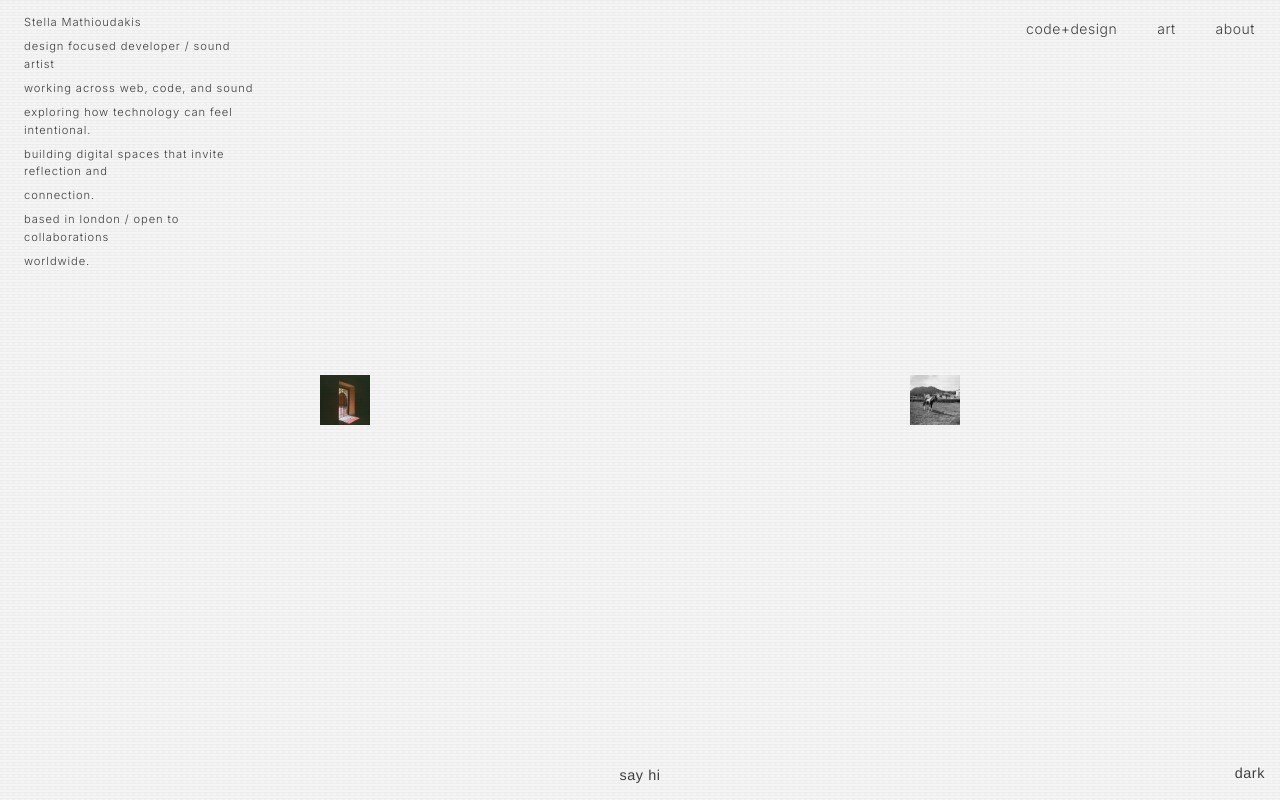
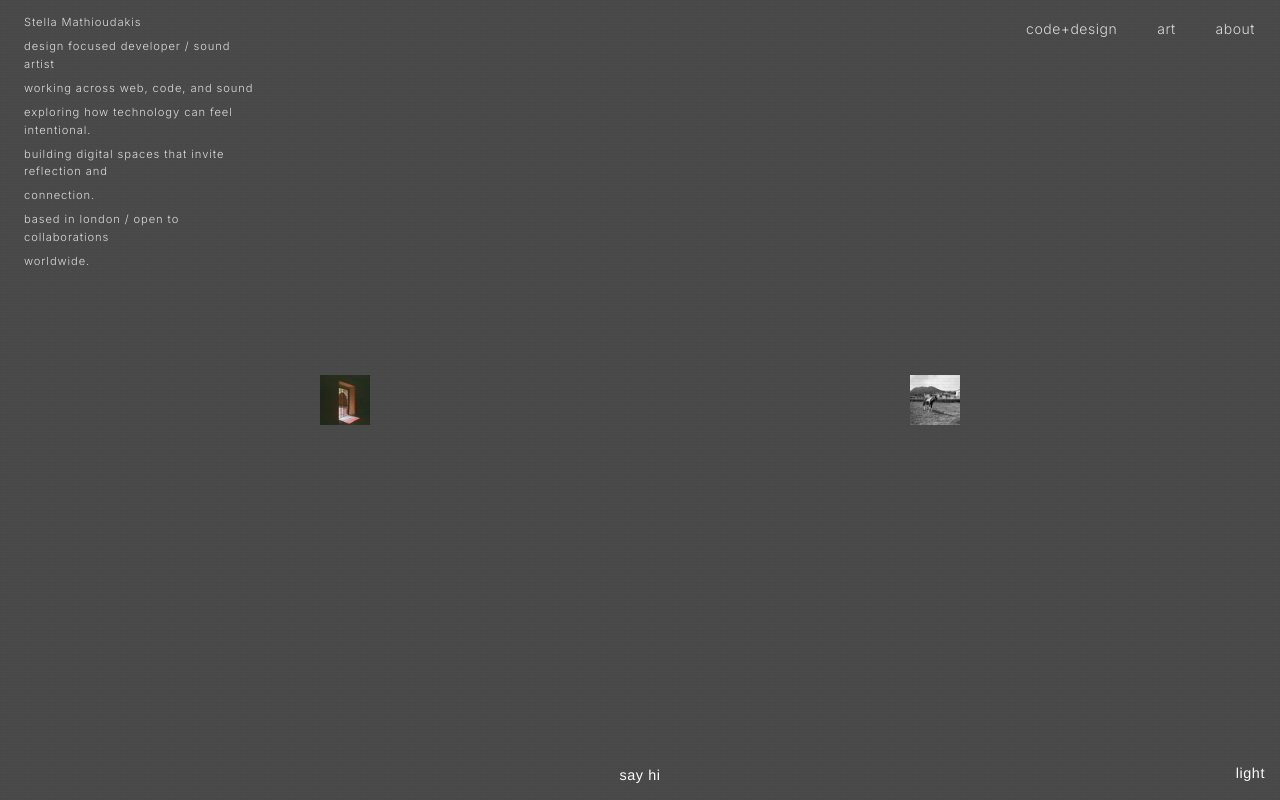
Before and after one commit to stellamaa/new-copy, a Next.js app: page / in a window 1280 px wide. Built offline with nearby package versions, Linux system fonts and the light colour scheme; no server answers.

Commit message:
Fix hydration error by moving random theme selection to client-side only

```diff
--- a/app/constants/mediaFiles.js
+++ b/app/constants/mediaFiles.js
@@ -3,7 +3,7 @@ import { getMediaUrl } from '../utils/getMediaUrl';
 export const mediaFiles = [
   { src: getMediaUrl('/assets/rielavideo.mp4'), type: 'video', url: 'https://rielaspaces.com' , title: 'Website for Riela Bathhouse, made with WEBGL and JS'},
   { src: getMediaUrl('/assets/fionavideo.mp4'), type: 'video', url: 'https://fionaalbrow.com' , title: 'Fiona Albrow portfolio site' },
-  { src: '/assets/jeromevideo.mp4', type: 'video', url: 'https://jeromemusic.co.uk/', title: 'Artist website for Jerome, made with React'},
+  { src: '/assets/jeromevideo.mp4', type: 'video', url: 'https://jeromemusic.co.uk/', title: 'Design and development of website for artist Jerome, made with React'},
   { src: getMediaUrl('/assets/nynspacevideo.mp4'), type: 'video', url: 'https://nynspace.com/', title: 'Website for meditation and art organisation NYN Space, made with React and Sanity'},
   { src: getMediaUrl('/assets/stellaoldvideo.mp4'), type: 'video' , title:' Old Website, made with HTML, CSS, and JS'},
   { src: '/assets/image1.png', type: 'image', title: 'Touch in Vein - P5.js experiment'},
--- a/app/hooks/useTheme.js
+++ b/app/hooks/useTheme.js
@@ -19,11 +19,34 @@ export function useTheme() {
       window.dispatchEvent(event);
     }
 
-    // Read the current theme state (set by the random script in layout)
-    // Don't override it - just sync the button text and Three.js background
-    const isDark = root.classList.contains('dark');
-    toggleBtn.textContent = isDark ? 'light' : 'dark';
-    updateThreeJSBackground(isDark);
+    // Randomly choose between light and dark mode on each page load
+    // Only do this if there's no saved theme preference
+    try {
+      const saved = localStorage.getItem('theme');
+      let isDark;
+
+      if (saved === 'dark' || saved === 'light') {
+        // Use saved preference
+        isDark = saved === 'dark';
+      } else {
+        // Randomly choose if no preference is saved
+        isDark = Math.random() >= 0.5;
+      }
+
+      if (isDark) {
+        root.classList.add('dark');
+      } else {
+        root.classList.remove('dark');
+      }
+
+      toggleBtn.textContent = isDark ? 'light' : 'dark';
+      updateThreeJSBackground(isDark);
+    } catch (err) {
+      // If localStorage fails, default to light mode
+      root.classList.remove('dark');
+      toggleBtn.textContent = 'dark';
+      updateThreeJSBackground(false);
+    }
 
     const handleClick = () => {
       const isDark = root.classList.toggle('dark');
--- a/app/layout.js
+++ b/app/layout.js
@@ -20,26 +20,6 @@ export default function RootLayout({ children }) {
   return (
     <html lang="en">
       <body className={inter.className}>
-        <script
-          dangerouslySetInnerHTML={{
-            __html: `
-              (function() {
-                try {
-                  // Randomly choose between light and dark mode on each render
-                  const isDark = Math.random() >= 0.5;
-                  if (isDark) {
-                    document.documentElement.classList.add('dark');
-                  } else {
-                    document.documentElement.classList.remove('dark');
-                  }
-                } catch (e) {
-                  // If there's an error, default to light mode
-                  document.documentElement.classList.remove('dark');
-                }
-              })();
-            `,
-          }}
-        />
         {children}
       </body>
     </html>
```
